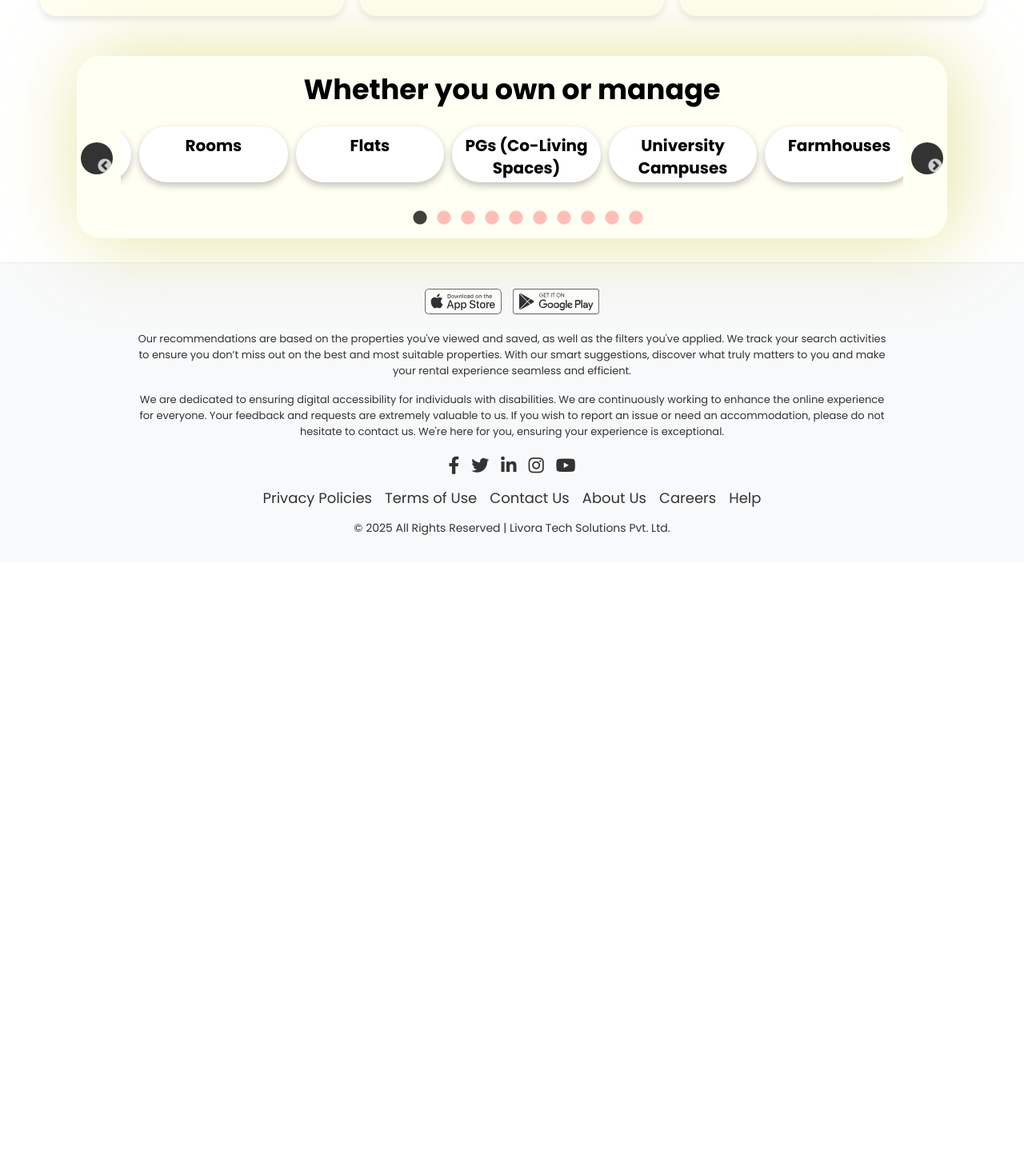
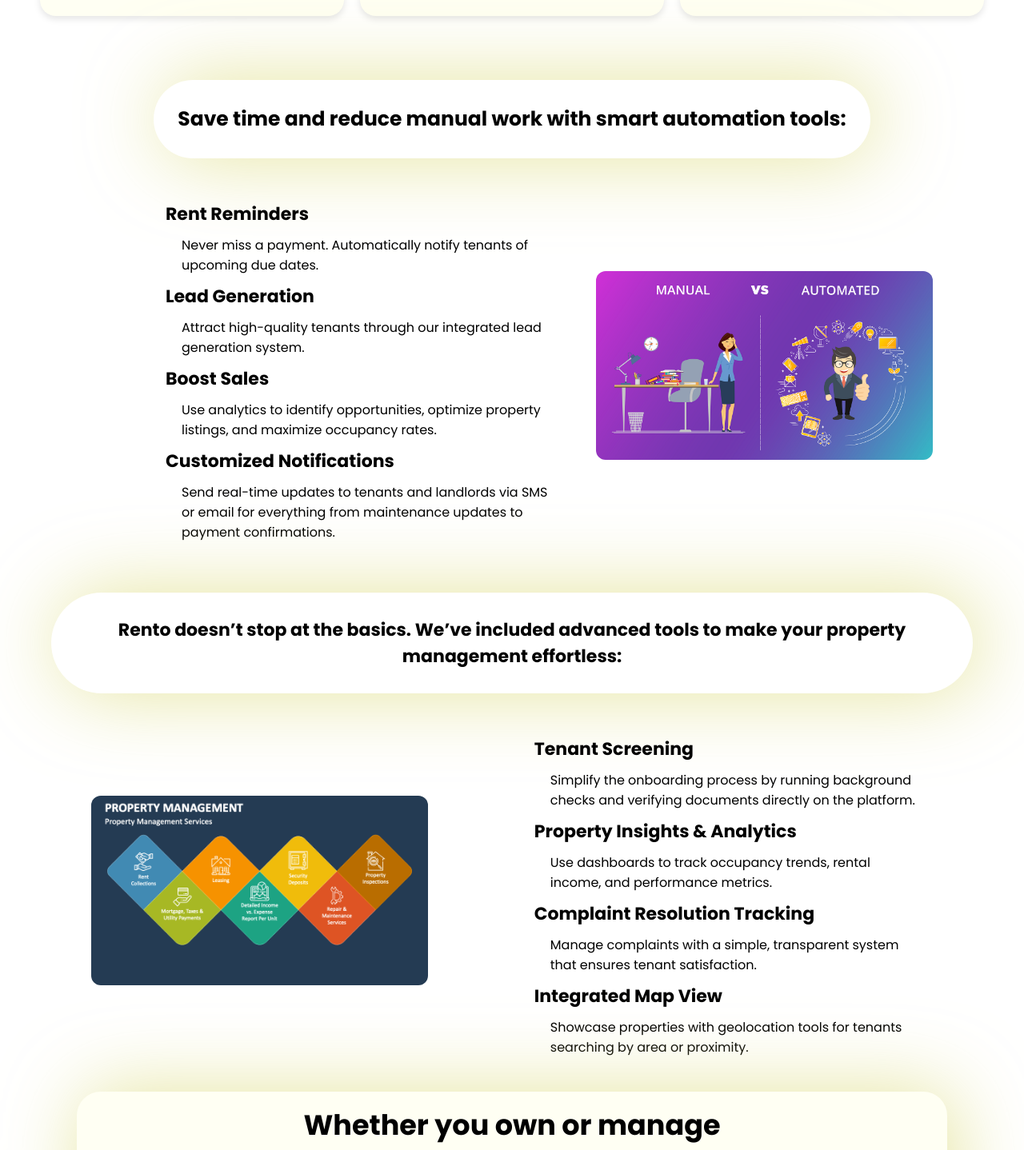
Before and after one commit to kailash-parihar/rent-management-application, a React (Vite) app: page / in a window 1280 px wide. Shown: the part 1132-2570 px from the top of the page at 80% size. Before the commit the page ends 1835 px from the top, so only its background shows below. Built offline with nearby package versions, Linux system fonts and the light colour scheme; a small style sheet from the web is missing.

Commit message:
Added containers and its attributes

```diff
--- /dev/null
+++ b/src/components/Container.jsx
@@ -0,0 +1,84 @@
+import React from "react";
+import "../styles/container.css";
+
+const Container = () => {
+  return (
+    <div className="container-component">
+      <div className="container-content">
+        <div className="container-content-title">
+          <h1 className="automation">
+            Save time and reduce manual work with smart automation tools:{" "}
+          </h1>
+        </div>
+
+        <div className="container-sections">
+          <div className="left-section left-section-alignment">
+            <h2>Rent Reminders</h2>
+            <p className="description">
+              Never miss a payment. Automatically notify tenants of upcoming due
+              dates.
+            </p>
+            <h2>Lead Generation</h2>
+            <p className="description">
+              Attract high-quality tenants through our integrated lead
+              generation system.
+            </p>
+            <h2>Boost Sales</h2>
+            <p className="description">
+              Use analytics to identify opportunities, optimize property
+              listings, and maximize occupancy rates.
+            </p>
+            <h2>Customized Notifications</h2>
+            <p className="description">
+              Send real-time updates to tenants and landlords via SMS or email
+              for everything from maintenance updates to payment confirmations.
+            </p>
+          </div>
+
+          <div className="right-section">
+            <img src="../src/assets/images/manual-vs-automated.png" alt="manual-vs-automated" className="image" />
+          </div>
+        </div>
+      </div>
+
+      <div className="container-content reversed">
+        <div className="container-content-title">
+          <h1 className="management">
+            Rento doesn’t stop at the basics. We’ve included advanced tools to
+            make your property management effortless:{" "}
+          </h1>
+        </div>
+
+        <div className="container-sections">
+          <div className="left-section">
+            <h2>Tenant Screening</h2>
+            <p className="description">
+              Simplify the onboarding process by running background checks and
+              verifying documents directly on the platform.
+            </p>
+            <h2>Property Insights & Analytics</h2>
+            <p className="description">
+              Use dashboards to track occupancy trends, rental income, and
+              performance metrics.
+            </p>
+            <h2>Complaint Resolution Tracking</h2>
+            <p className="description">
+              Manage complaints with a simple, transparent system that ensures
+              tenant satisfaction.
+            </p>
+            <h2>Integrated Map View</h2>
+            <p className="description">
+              Showcase properties with geolocation tools for tenants searching
+              by area or proximity.
+            </p>
+          </div>
+          <div className="right-section">
+            <img src="../src/assets/images/property-management-auto.png" alt="property-management" className="image" />
+          </div>
+        </div>
+      </div>
+    </div>
+  );
+};
+
+export default Container;
--- a/src/pages/HomePage.jsx
+++ b/src/pages/HomePage.jsx
@@ -1,6 +1,7 @@
 import React from "react";
 import "../styles/Home.css";
 import Testimonials from "../components/Carousel.jsx";
+import Container from "../components/Container.jsx";
 
 const HomePage = () => {
   return (
@@ -79,6 +80,7 @@ const HomePage = () => {
           </div>{" "}
         </div>
       </div>
+      <Container />
       <Testimonials />
     </>
   );
--- /dev/null
+++ b/src/styles/Container.css
@@ -0,0 +1,95 @@
+/* container.css */
+
+.container-component {
+    display: flex;
+    flex-direction: column;
+    width: 90%;
+    margin: 5rem auto;
+    /* margin-bottom: 5rem; */
+    gap: 6rem;
+}
+
+.container-content {
+    display: flex;
+    flex-direction: column;
+    align-items: flex-start;
+    /* border: 1px solid #ccc; */
+    border-radius: 3rem;
+
+}
+
+.container-content-title {
+    width: fit-content;
+    margin: auto;
+    text-align: center;
+    padding: 1rem;
+    margin-bottom: 4rem;
+    border-radius: 10rem;
+    box-shadow: 8px 0px 10rem rgba(220, 218, 120, 0.73);
+
+}
+
+.automation {
+    font-size: 2.5rem;
+    padding: 2rem;
+    margin: auto;
+}
+
+.management {
+    padding: 2rem;
+    font-size: 2.2rem;
+}
+
+.container-sections {
+    display: flex;
+    width: 100%;
+    gap: 4rem;
+    padding: 0px 5rem;
+    align-items: center;
+}
+
+.left-section {
+    flex: 1;
+    padding: 0.3rem;
+    /* Take up remaining space */
+}
+
+.right-section {
+    width: 40%;
+    /* 25% of total width */
+}
+
+.left-section h2 {
+    padding: 1rem;
+    font-size: 2.2rem;
+    margin-left: 8rem;
+    text-align: justify;
+}
+
+.left-section p {
+    font-size: medium;
+    padding: 0px 1rem;
+    margin-left: 10rem;
+}
+
+
+.image {
+    max-width: 100%;
+    /* Ensure image fits within the container */
+    border-radius: 1.2rem;
+}
+
+.reversed .container-sections {
+    flex-direction: row-reverse;
+}
+
+/* For responsive layouts */
+@media (max-width: 768px) {
+    .container-sections {
+        flex-direction: column;
+    }
+
+    .right-section {
+        width: 100%;
+    }
+}
--- a/src/styles/Home.css
+++ b/src/styles/Home.css
@@ -82,7 +82,7 @@
     flex-direction: column;
     align-items: center;
     padding: 2rem;
-    margin-bottom: 3rem;
+    /* margin-bottom: 3rem; */
 }
 
 .cards-main-heading {
```
Also changed, not shown: src/assets/images/manual-vs-automated.png (added), src/assets/images/property-management-auto.png (added).
